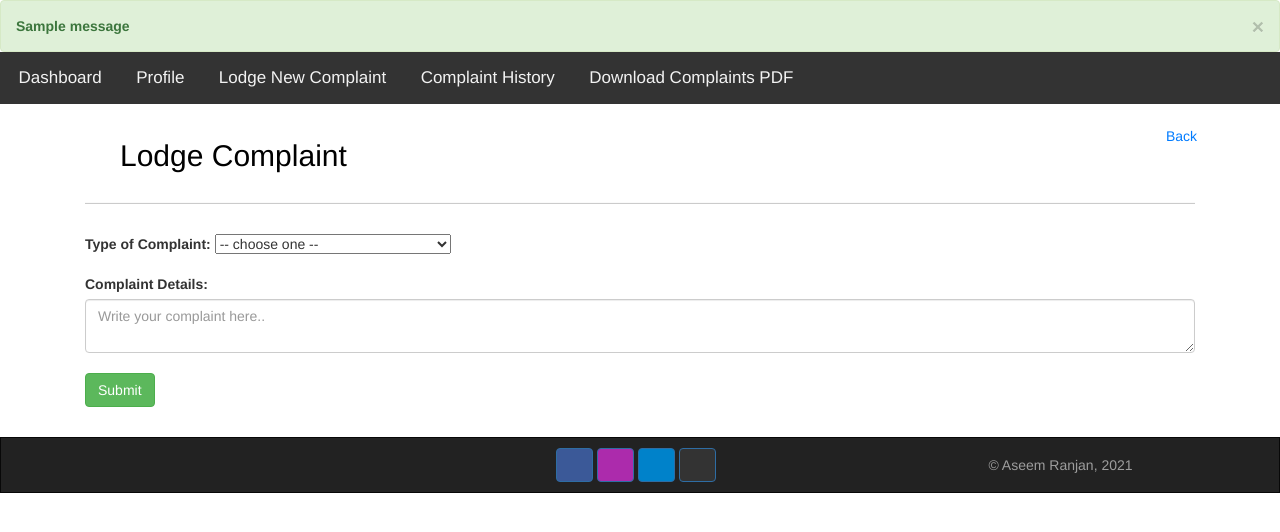
After one commit to aseem0510/Complaint-Management-System, a Django app: page /catalog/NewComplaint in a window 1280 px wide. The commit adds this page. Shown: the top 532 px of the page. Run offline with Django 3.2, Linux system fonts and the light colour scheme; tables that the repository leaves empty hold one stand-in row (values such as "Sample post"); one stand-in notice (Sample message) is shown; some libraries are stand-ins or nearby versions; some web fonts are replaced.

Commit message:
new complaint frontend

```diff
--- /dev/null
+++ b/catalog/templates/catalog/NewComplaint.html
@@ -0,0 +1,223 @@
+{% extends 'base.html' %}
+
+{% block head %}
+
+    <link rel="stylesheet" href="https://maxcdn.bootstrapcdn.com/bootstrap/4.5.2/css/bootstrap.min.css">
+
+    <link rel="stylesheet" href="https://maxcdn.bootstrapcdn.com/bootstrap/3.3.7/css/bootstrap.min.css">
+    <script src="https://ajax.googleapis.com/ajax/libs/jquery/3.2.1/jquery.min.js"></script>
+    <script src="https://maxcdn.bootstrapcdn.com/bootstrap/3.3.7/js/bootstrap.min.js"></script>
+    <script src="https://code.jquery.com/jquery-3.3.1.min.js"></script>
+
+    <script>
+
+        /* Toggle between adding and removing the "responsive" class to topnav when the user clicks on the icon */
+        function myFunction()
+        {
+            var x = document.getElementById("myTopnav");
+            if (x.className === "topnav")
+            {
+                x.className += " responsive";
+            }
+            else
+            {
+                x.className = "topnav";
+            }
+        }
+
+    </script>
+
+
+{% endblock head%}
+
+
+{% block title %}
+
+    New Complaint
+
+{% endblock title %}
+
+
+{% block style %}
+
+
+    /* Add a black background color to the top navigation */
+    .topnav
+    {
+        background-color: #333;
+        overflow: hidden;
+        margin-right: 0px;
+        margin-left: 0px;
+        margin-top: 0px;
+    }
+
+    /* Style the links inside the navigation bar */
+    .topnav a
+    {
+        float: left;
+        display: block;
+        color: #f2f2f2;
+        text-align: center;
+        padding: 14px 16px;
+        text-decoration: none;
+        font-size: 17px;
+    }
+
+    /* Change the color of links on hover */
+    .topnav a:hover
+    {
+        background-color: #ddd;
+        color: black;
+    }
+
+    /* Add an active class to highlight the current page */
+    .topnav a.active
+    {
+        background-color: #4caf50;
+        color: white;
+    }
+
+    /* Hide the link that should open and close the topnav on small screens */
+    .topnav .icon
+    {
+        display: none;
+    }
+
+    /* When the screen is less than 600 pixels wide, hide all links, except for the first one ("Home"). Show the link that contains should open and close the topnav (.icon) */
+    @media screen and (max-width: 600px)
+    {
+        .topnav a:not(:first-child)
+        {
+            display: none;
+        }
+        .topnav a.icon
+        {
+            float: right;
+            display: block;
+        }
+    }
+
+    /* The "responsive" class is added to the topnav with JavaScript when the user clicks on the icon. This class makes the topnav look good on small screens (display the links vertically instead of horizontally) */
+    @media screen and (max-width: 600px)
+    {
+        .topnav.responsive
+        {
+            position: relative;
+        }
+        .topnav.responsive a.icon
+        {
+            position: absolute;
+            right: 0;
+            top: 0;
+        }
+
+        .topnav.responsive a
+        {
+            float: none;
+            display: block;
+            text-align: left;
+        }
+    }
+
+
+    /* Very Very Important */
+    .navbar-text
+    {
+        margin-top: 0px;
+        margin-bottom: 0px;
+        margin-right: 0px;
+        margin-left: 0px;
+    }
+
+
+    .navbar-right
+    {
+        float: right!important;
+        margin-right: 0px;
+    }
+
+{% endblock style %}
+
+
+{% block body %}
+
+    {% if messages %}
+    {% for message in messages %}
+
+    <div class="alert alert-success">
+
+        <strong>{{ message }}</strong>
+        <button type="button" class="close" data-dismiss="alert" aria-label="close">
+            <span aria-hidden="true">&times;</span>
+        </button>
+
+    </div>
+
+    {% endfor %}
+    {% endif %}
+
+    {% include 'catalog/navbar.html' %}
+
+
+    <div class="container pb-5 pt-4">
+
+        <div class="container">
+
+            <ul>
+
+                <li class="nav pull-left">
+                    <h2 style="color:black"><a href="/catalog/dashboard" style="color:rgb(0, 0, 0)">Lodge Complaint</a></h2>
+                </li>
+
+                <li class="nav pull-right">
+                    <div class="mr-10">
+                    </div>
+                </li>
+
+                <li class="nav pull-right">
+                    <a href="/catalog/dashboard" class="btn btn-outline-primary" role="button">Back</a>
+                </li>
+
+            </ul>
+
+        </div>
+
+
+        <hr />
+
+        <form action="/catalog/NewComplaint" method="POST">
+
+            {% csrf_token %}
+
+            <div class="form-group pt-3">
+
+                <label for="usr">Type of Complaint:</label>
+
+                <select name="typeOfComplaint" id="usr" required>
+                    <option value="">-- choose one --</option>
+                        <option value="Regarding Hostel">Regarding Hostel</option>
+                        <option value="Regarding Mess">Regarding Mess</option>
+                        <option value="Regarding Academic">Regarding Academic</option>
+                        <option value="Regarding Administrative">Regarding Administrative</option>
+                        <option value="Regarding Student's Misbehaviour">Regarding Student's Misbehaviour</option>
+                        <option value="Other">Other</option>
+                </select>
+
+            </div>
+
+            <div class="form-group">
+
+                <label for="usr">Complaint Details:</label>
+                <textarea type="text" class="form-control" id="usr" placeholder="Write your complaint here.." name="complaintDetail" required></textarea>
+
+            </div>
+
+            <button type="submit" class="btn btn-success mt-2">Submit</button>
+
+
+        </form>
+
+    </div>
+
+
+{% endblock body %}
--- a/catalog/templates/catalog/navbar.html
+++ b/catalog/templates/catalog/navbar.html
@@ -30,7 +30,7 @@
     </a>
     -->
 
-    <a href="#">
+    <a href="/catalog/NewComplaint">
         <i class="fs-4 bi-people"></i> <span class="ms-1 d-none d-sm-inline">Lodge New Complaint</span>
     </a>
 
--- a/catalog/urls.py
+++ b/catalog/urls.py
@@ -6,4 +6,5 @@ urlpatterns = [
     path("dashboard", views.dashboard, name="dashboard"),
     # path("changePassword", views.changePassword, name="changePassword"),
     path("profile", views.profile, name="profile"),
+    path("NewComplaint", views.NewComplaint, name="NewComplaint"),
 ]
--- a/catalog/views.py
+++ b/catalog/views.py
@@ -55,6 +55,7 @@ def changePassword(request):
 def profile(request):
 
     if request.method == "POST":
+
         email = request.POST.get("email")
         phone = request.POST.get("phone")
         idNumber = request.POST.get("idNumber")
@@ -104,3 +105,18 @@ def profile(request):
 
     else:
         return render(request, "catalog/profile.html")
+
+
+def NewComplaint(request):
+
+    if request.method == "POST":
+
+        typeOfComplaint = request.POST.get("typeOfComplaint")
+        complaintDetail = request.POST.get("complaintDetail")
+
+        print(typeOfComplaint, complaintDetail)
+
+        return redirect("/catalog/dashboard")
+
+    else:
+        return render(request, "catalog/NewComplaint.html")
```
